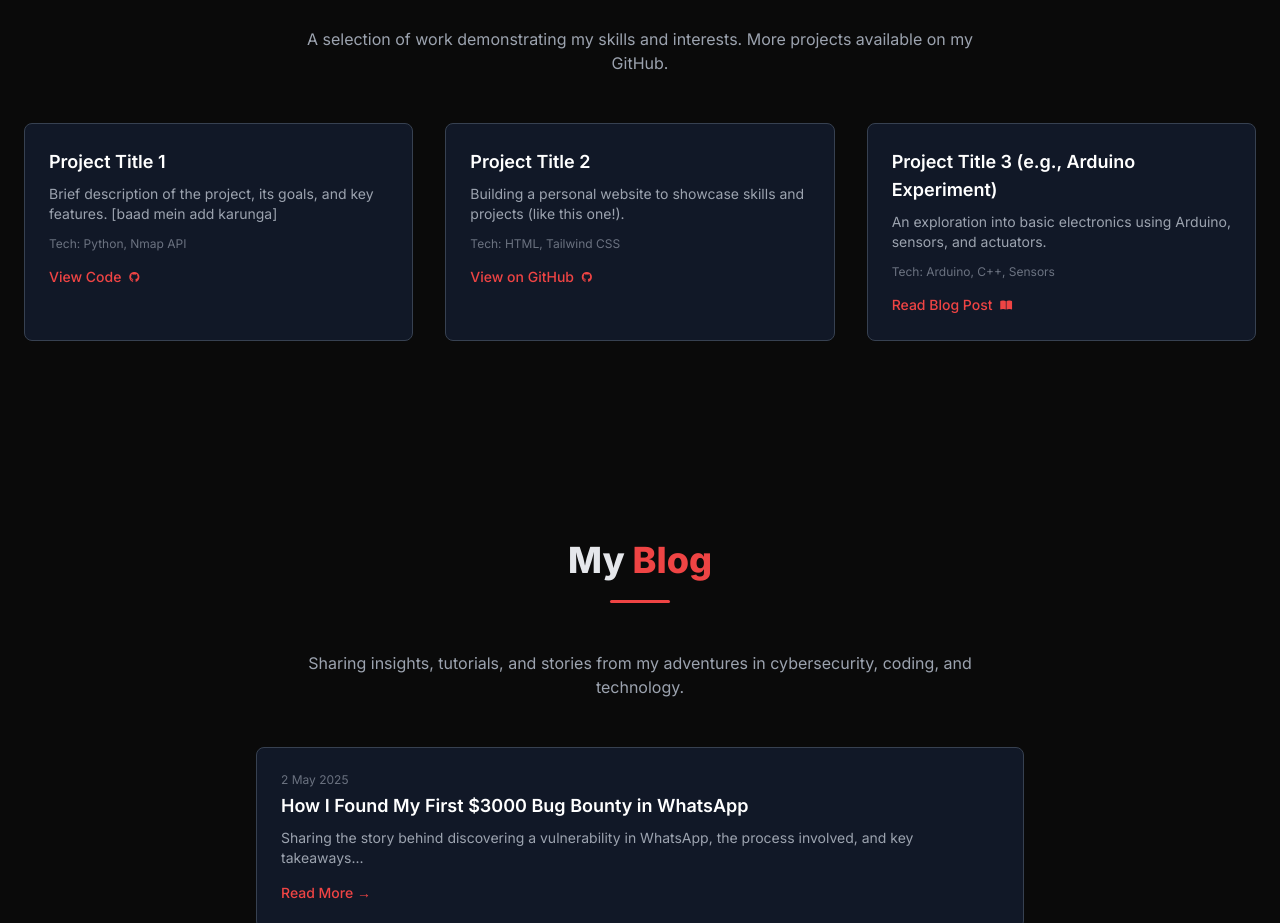
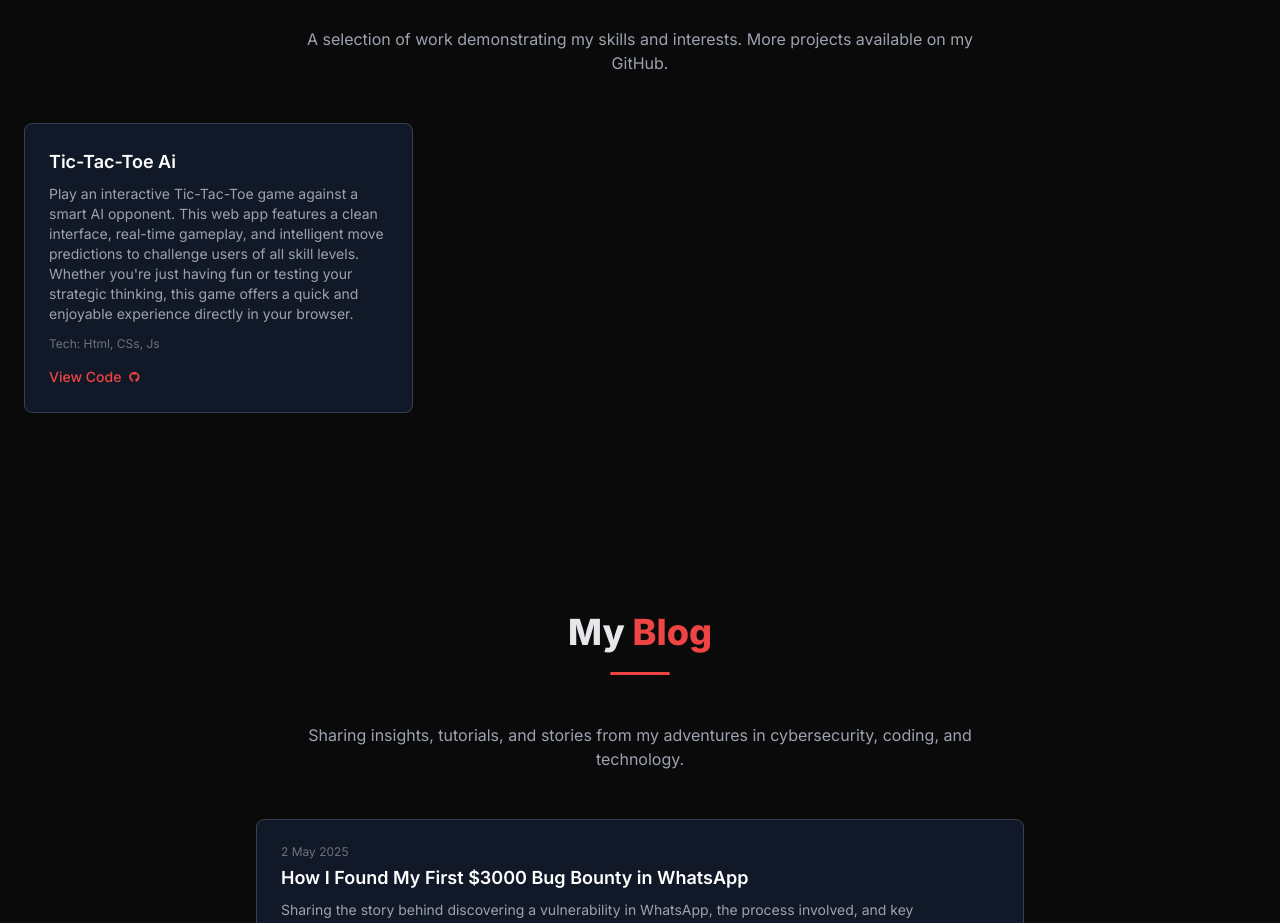
Before and after one commit to pradumon14/Pradumon, a plain HTML site: page index.html in a window 1280 px wide. Shown: the part 2180-3103 px from the top of the page. Drawn offline with nearby package versions, Linux system fonts and the light colour scheme.

Commit message:
Update index.html

```diff
--- a/index.html
+++ b/index.html
@@ -356,38 +356,16 @@
             </p>
             <div class="grid grid-cols-1 md:grid-cols-2 lg:grid-cols-3 gap-8">
                 <div class="simple-card transform transition duration-300 hover:scale-105 hover:shadow-lg hover:border-red-500/30">
-                    <h3 class="text-lg font-semibold text-white mb-2">Project Title 1</h3>
+                    <h3 class="text-lg font-semibold text-white mb-2">Tic-Tac-Toe Ai</h3>
                     <p class="text-gray-400 text-sm mb-3">
-                        Brief description of the project, its goals, and key features. [baad mein add karunga]
+                        Play an interactive Tic-Tac-Toe game against a smart AI opponent. This web app features a clean interface, real-time gameplay, and intelligent move predictions to challenge users of all skill levels. Whether you're just having fun or testing your strategic thinking, this game offers a quick and enjoyable experience directly in your browser.
                     </p>
-                    <p class="text-xs text-gray-500 mb-3">Tech: Python, Nmap API</p>
+                    <p class="text-xs text-gray-500 mb-3">Tech: Html, CSs, Js </p>
                     <div>
-                        <a href="#" target="_blank" rel="noopener noreferrer" class="text-sm accent-color hover\:accent-color font-medium">View Code <i class="fab fa-github fa-xs ml-1"></i></a>
+                        <a href="https://tic-tac-toe-ai-mauve.vercel.app" target="_blank" rel="noopener noreferrer" class="text-sm accent-color hover\:accent-color font-medium">View Code <i class="fab fa-github fa-xs ml-1"></i></a>
                     </div>
                 </div>
 
-                <div class="simple-card transform transition duration-300 hover:scale-105 hover:shadow-lg hover:border-red-500/30">
-                     <h3 class="text-lg font-semibold text-white mb-2">Project Title 2 </h3>
-                    <p class="text-gray-400 text-sm mb-3">
-                        Building a personal website to showcase skills and projects (like this one!).
-                    </p>
-                    <p class="text-xs text-gray-500 mb-3">Tech: HTML, Tailwind CSS</p>
-                     <div>
-                        <a href="https://github.com/Pradumon14" target="_blank" rel="noopener noreferrer" class="text-sm accent-color hover\:accent-color font-medium">View on GitHub <i class="fab fa-github fa-xs ml-1"></i></a>
-                        </div>
-                </div>
-
-                <div class="simple-card transform transition duration-300 hover:scale-105 hover:shadow-lg hover:border-red-500/30">
-                     <h3 class="text-lg font-semibold text-white mb-2">Project Title 3 (e.g., Arduino Experiment)</h3>
-                    <p class="text-gray-400 text-sm mb-3">
-                        An exploration into basic electronics using Arduino, sensors, and actuators.
-                    </p>
-                    <p class="text-xs text-gray-500 mb-3">Tech: Arduino, C++, Sensors</p>
-                     <div>
-                        <a href="#" target="_blank" rel="noopener noreferrer" class="text-sm accent-color hover\:accent-color font-medium">Read Blog Post <i class="fas fa-book-open fa-xs ml-1"></i></a>
-                    </div>
-                </div>
-                </div>
         </section>
 
         <section id="blog">
```
